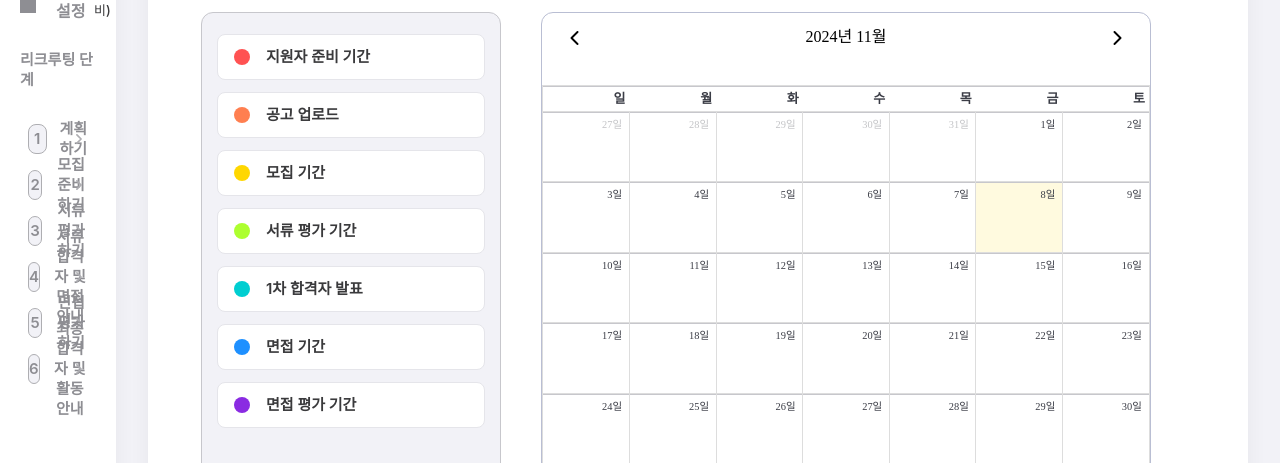
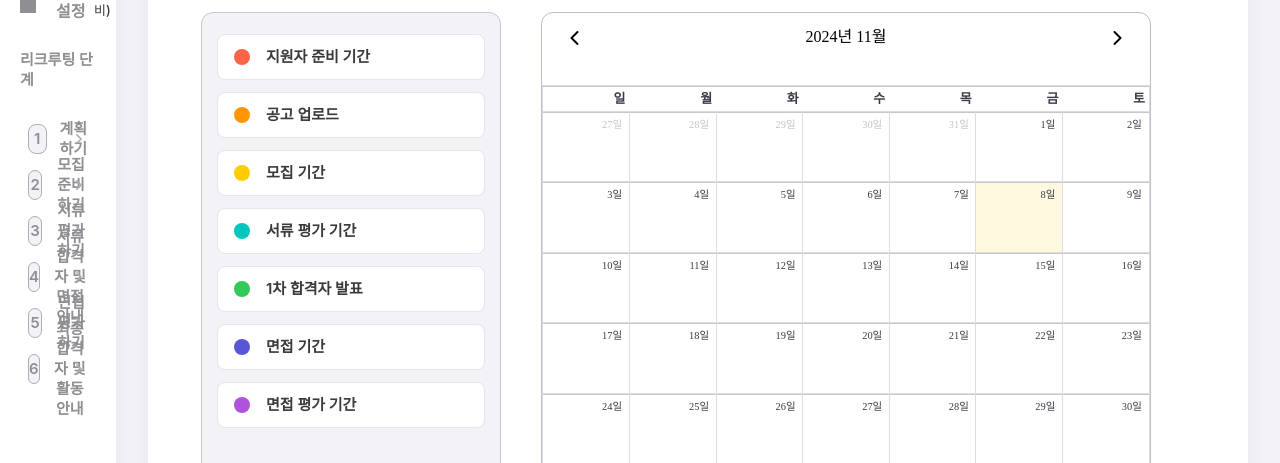
Before and after one commit to Cluting/cluting-frontend, a React (Create React App) app: page /recruting/home in a window 1280 px wide. Shown: the part 278-741 px from the top of the page. Built offline with nearby package versions, Linux system fonts and the light colour scheme; a web font is replaced by a local one.

Commit message:
🎨 style: 캘린더 색상수정

```diff
--- a/src/constants/recruting.ts
+++ b/src/constants/recruting.ts
@@ -31,11 +31,11 @@ export const CALENDAR_ITEMS = [
 ];
 
 export const CALENDAR_COLORS = [
-  "#FF5252",
-  "#FF7F50",
-  "#FFD700",
-  "#ADFF2F",
-  "#00CED1",
-  "#1E90FF",
-  "#8A2BE2"
+  "#FF6347",
+  "#FF9500",
+  "#FFCC00",
+  "#00C7BE",
+  "#34C759",
+  "#5856D6",
+  "#af52de"
 ];
```
